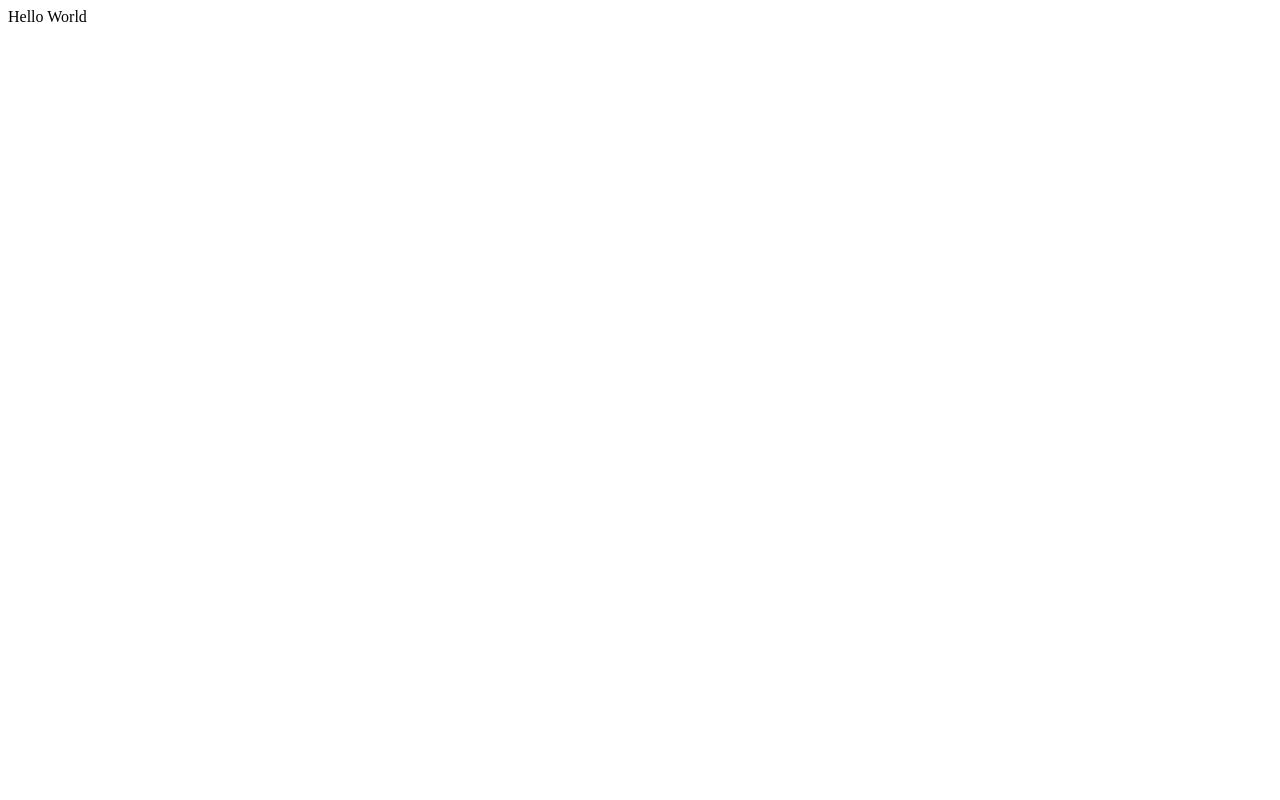
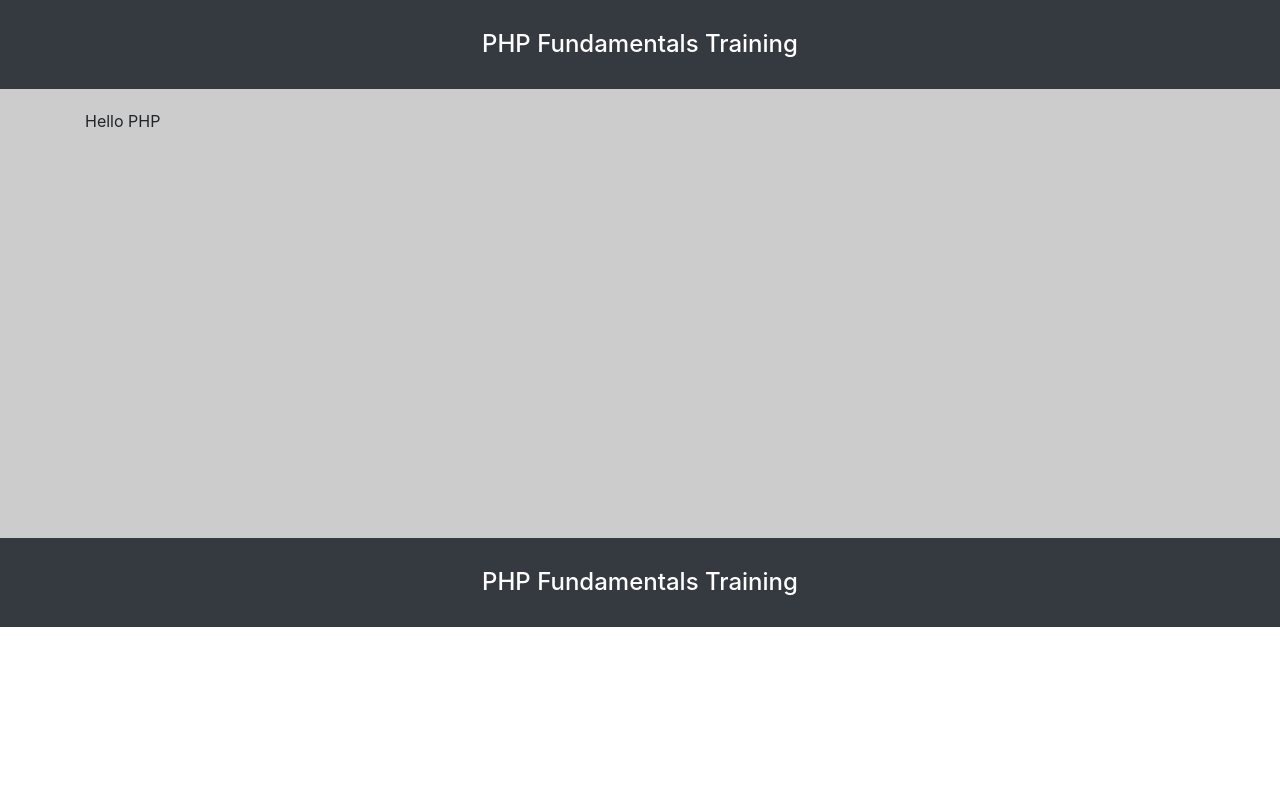
Before and after one commit to jasujon/start-php, a PHP site: page / in a window 1280 px wide. Before the commit the page is almost empty. Run offline with PHP 8.4, Linux system fonts and the light colour scheme.

Commit message:
degin index file for work

```diff
--- a/index.php
+++ b/index.php
@@ -1,6 +1,46 @@
-<?php
-    echo "Hello World";
-?>
+<!doctype html>
+<html lang="en">
+  <head>
+    <title>Title</title>
+    <!-- Required meta tags -->
+    <meta charset="utf-8">
+    <meta name="viewport" content="width=device-width, initial-scale=1, shrink-to-fit=no">
 
-<!-- for show output our http://localhost/start-php/main.php ....
-but want to see when we search http://localhost/start-php  ... if we want see that we must be need to convert main.php to index.php  -->
+    <!-- Bootstrap CSS -->
+    <link rel="stylesheet" href="https://stackpath.bootstrapcdn.com/bootstrap/4.3.1/css/bootstrap.min.css" integrity="sha384-ggOyR0iXCbMQv3Xipma34MD+dH/1fQ784/j6cY/iJTQUOhcWr7x9JvoRxT2MZw1T" crossorigin="anonymous">
+  </head>
+  <body>
+        <header >
+            <nav class="navbar navbar-expand-lg  navbar-dark bg-dark" style="padding:10px">
+                <div class="collapse navbar-collapse" id="navbarSupportedContent">
+                    <h4 style="font-size: 1.5rem;text-align: center;margin: auto;padding: 20px;color: #fff;">
+                        PHP Fundamentals Training
+                    </h4>
+                </div>
+            </nav>
+        </header>
+        <div class="main" style="min-height: 449px;background: #ccc;">
+            <div class="container" style="padding-top:20px;">
+                <?php
+                    echo "Hello PHP";
+                ?>
+            </div>
+
+        </div>
+
+        <footer>
+        <nav class="navbar navbar-expand-lg  navbar-dark bg-dark" style="padding:10px">
+                <div class="collapse navbar-collapse" id="navbarSupportedContent">
+                    <h4 style="font-size: 1.5rem;text-align: center;margin: auto;padding: 20px;color: #fff;">
+                        PHP Fundamentals Training
+                    </h4>
+                </div>
+            </nav>
+        </footer>
+    <!-- Optional JavaScript -->
+    <!-- jQuery first, then Popper.js, then Bootstrap JS -->
+    <script src="https://code.jquery.com/jquery-3.3.1.slim.min.js" integrity="sha384-q8i/X+965DzO0rT7abK41JStQIAqVgRVzpbzo5smXKp4YfRvH+8abtTE1Pi6jizo" crossorigin="anonymous"></script>
+    <script src="https://cdnjs.cloudflare.com/ajax/libs/popper.js/1.14.7/umd/popper.min.js" integrity="sha384-UO2eT0CpHqdSJQ6hJty5KVphtPhzWj9WO1clHTMGa3JDZwrnQq4sF86dIHNDz0W1" crossorigin="anonymous"></script>
+    <script src="https://stackpath.bootstrapcdn.com/bootstrap/4.3.1/js/bootstrap.min.js" integrity="sha384-JjSmVgyd0p3pXB1rRibZUAYoIIy6OrQ6VrjIEaFf/nJGzIxFDsf4x0xIM+B07jRM" crossorigin="anonymous"></script>
+  </body>
+</html>
```
